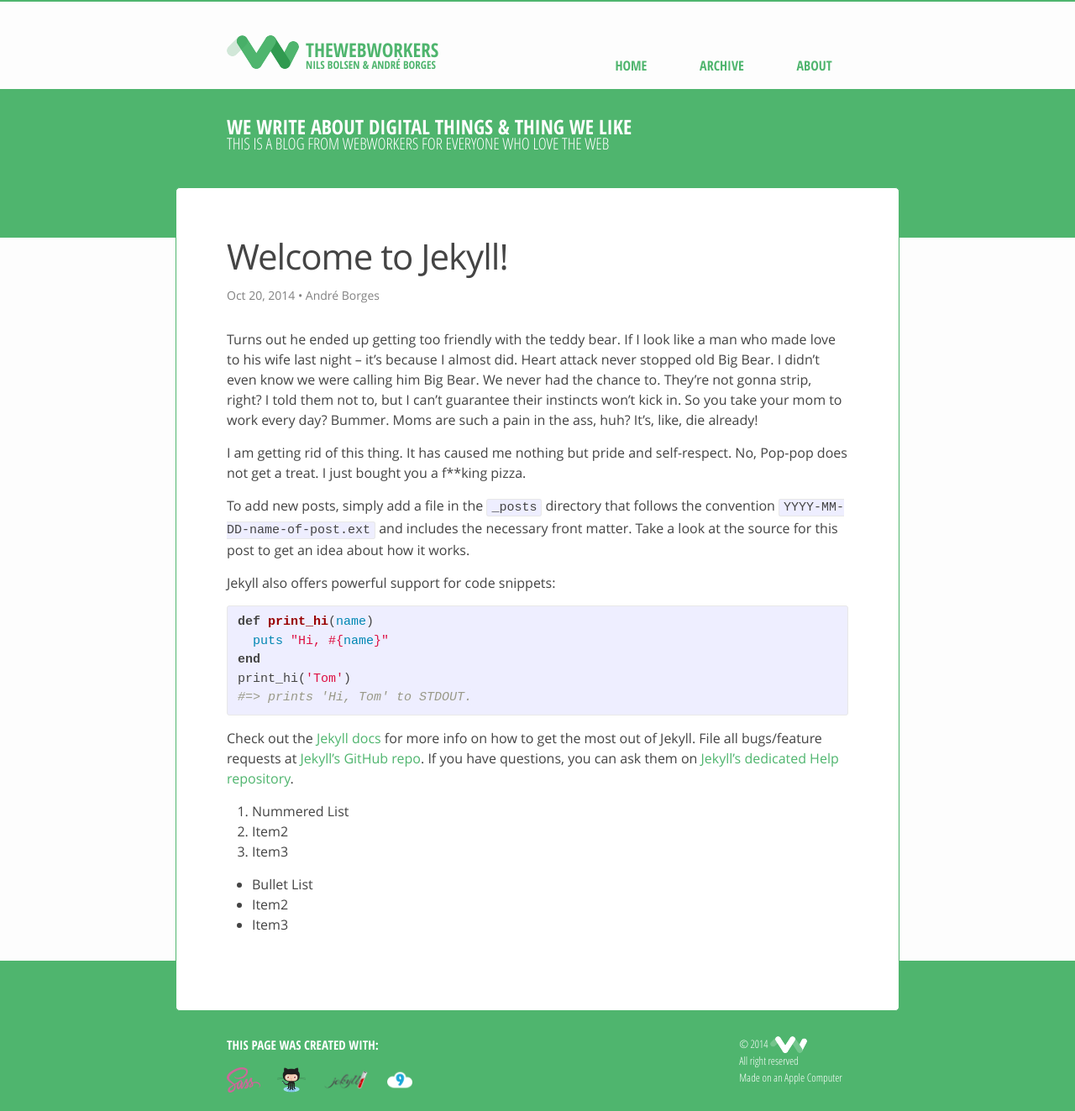
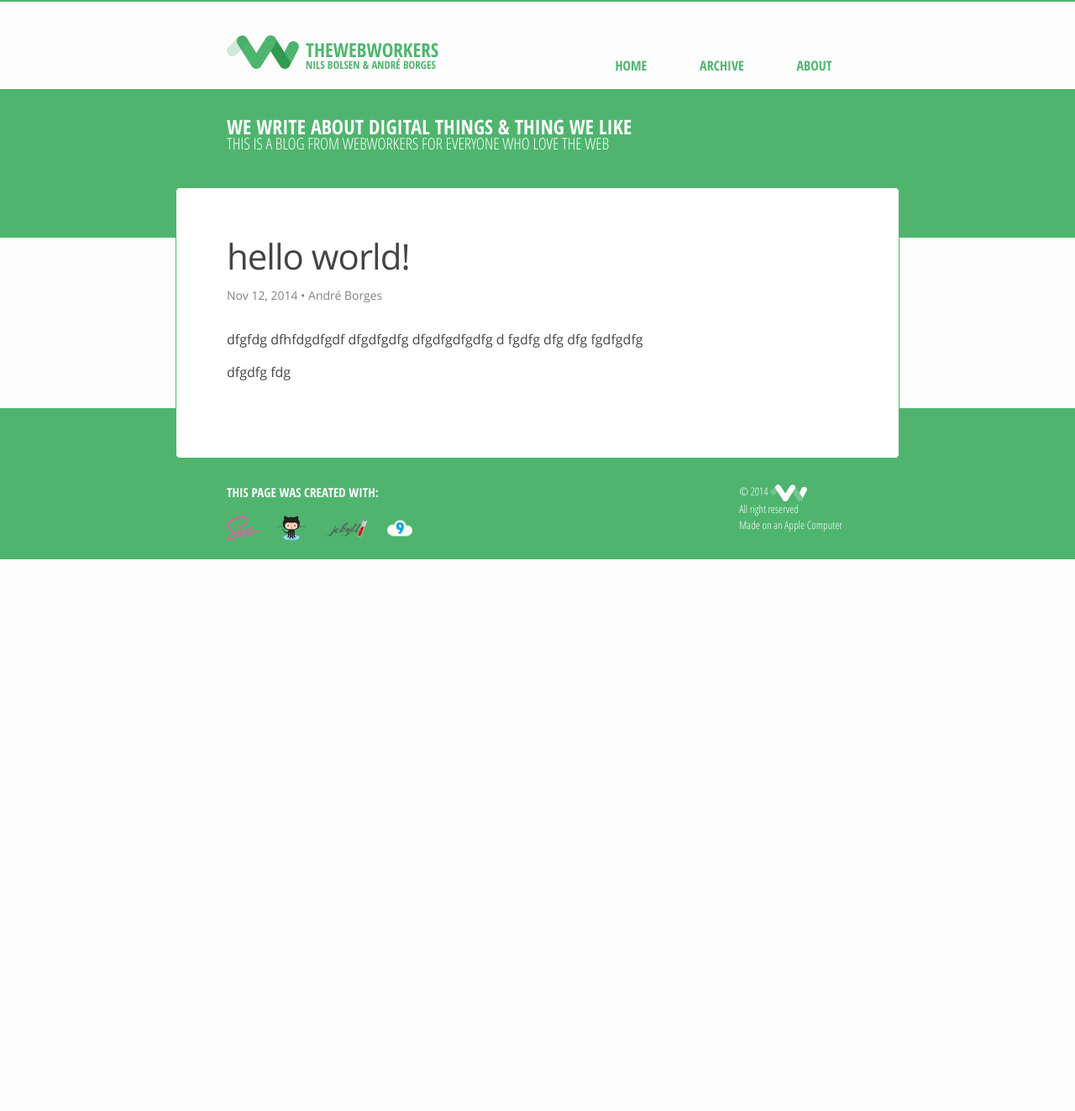
Before and after one commit to webwb/webwb.github.io, a Jekyll site: the page built from _posts/2014-10-20-welcome-to-jekyll copy 3.markdown, in a window 1280 px wide. Shown: the whole page at 84% size. Built offline with Jekyll 4.4.1, drawn with Linux system fonts in a browser that asks for light colours; after the commit the page ends 900 px from its top, so only the background shows below that.

Commit message:
andres update

```diff
--- a/_posts/2014-10-20-welcome-to-jekyll copy 3.markdown
+++ b/_posts/2014-10-20-welcome-to-jekyll copy 3.markdown
@@ -1,37 +1,14 @@
 ---
 layout: post
-title:  "Welcome to Jekyll!"
-date:   2014-10-20 17:29:59
+title:  "hello world!"
+date:   2014-11-12 17:29:59
 author: André Borges
 image: sample-tokyo-640x360.jpg
 categories: jekyll update
 ---
-Turns out he ended up getting too friendly with the teddy bear. If I look like a man who made love to his wife last night – it's because I almost did. Heart attack never stopped old Big Bear. I didn't even know we were calling him Big Bear. We never had the chance to. They're not gonna strip, right? I told them not to, but I can't guarantee their instincts won't kick in. So you take your mom to work every day? Bummer. Moms are such a pain in the ass, huh? It's, like, die already!
 
-I am getting rid of this thing. It has caused me nothing but pride and self-respect. No, Pop-pop does not get a treat. I just bought you a f**king pizza.
+dfgfdg  dfhfdgdfgdf
+dfgdfgdfg
+dfgdfgdfgdfg d fgdfg dfg dfg fgdfgdfg
 
-To add new posts, simply add a file in the `_posts` directory that follows the convention `YYYY-MM-DD-name-of-post.ext` and includes the necessary front matter. Take a look at the source for this post to get an idea about how it works.
-
-Jekyll also offers powerful support for code snippets:
-
-{% highlight ruby %}
-def print_hi(name)
-  puts "Hi, #{name}"
-end
-print_hi('Tom')
-#=> prints 'Hi, Tom' to STDOUT.
-{% endhighlight %}
-
-Check out the [Jekyll docs][jekyll] for more info on how to get the most out of Jekyll. File all bugs/feature requests at [Jekyll’s GitHub repo][jekyll-gh]. If you have questions, you can ask them on [Jekyll’s dedicated Help repository][jekyll-help].
-
-1. Nummered List
-2. Item2
-2. Item3
-
-- Bullet List
-- Item2
-- Item3
-
-[jekyll]:      http://jekyllrb.com
-[jekyll-gh]:   https://github.com/jekyll/jekyll
-[jekyll-help]: https://github.com/jekyll/jekyll-help
+dfgdfg fdg
```
